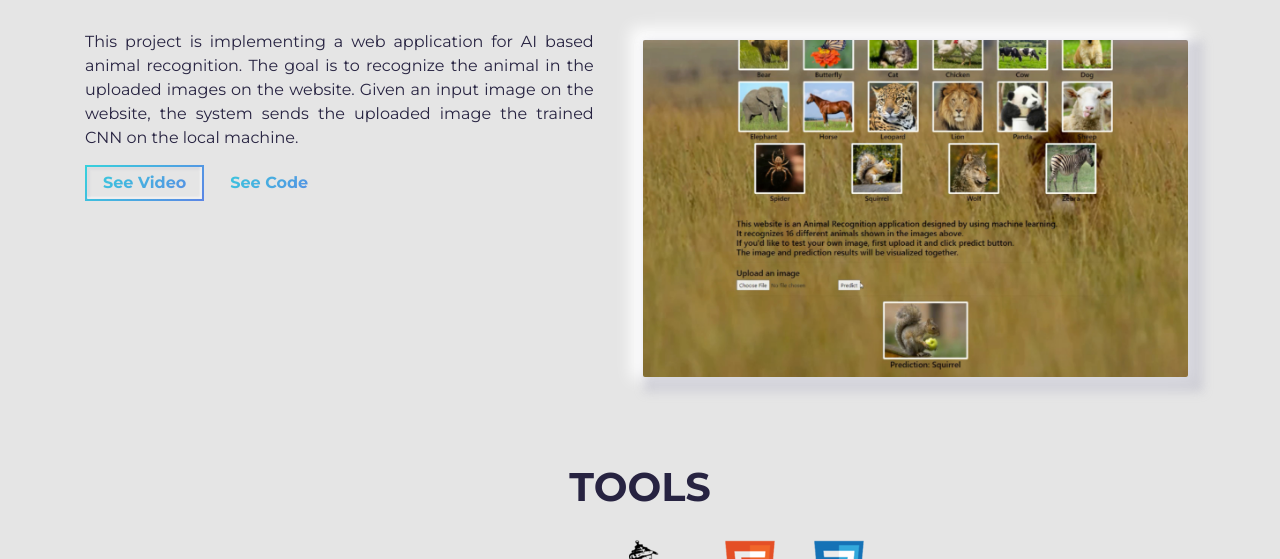
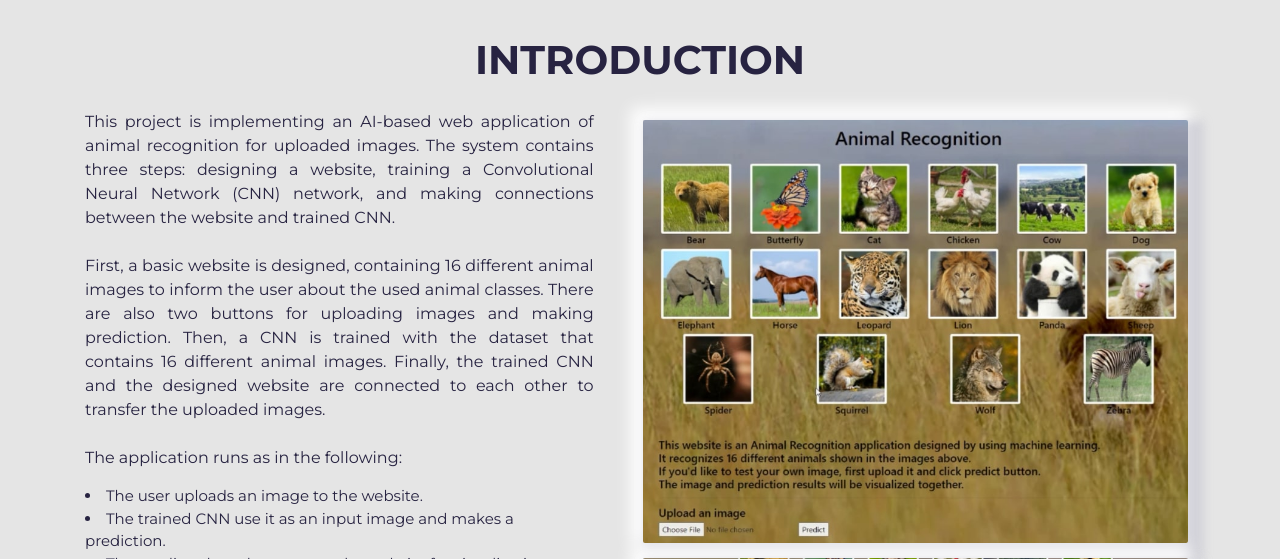
Before and after one commit to acseker/PersonalDevFolio, a plain HTML site: page projects/project2.html in a window 1280 px wide. Shown: the part 850-1409 px from the top of the page. Drawn offline with Linux system fonts and the light colour scheme; files whose address does not match are found by name.

Commit message:
updated projects contents

```diff
--- a/css/main.css
+++ b/css/main.css
@@ -1146,3 +1146,10 @@ section .row span {
     text-align: justify;
 }
 /* ---------------- TOOLS END ---------------- */
+
+
+ul.a {
+  list-style-type: disc;
+  list-style-position: inside;
+  text-align: left;
+  font-size: 1.5rem;
--- a/projects/project2.html
+++ b/projects/project2.html
@@ -135,14 +135,32 @@
     <section id="projects">
       <div class="container">
         <div class="project-wrapper">
-          <h2 class="section-title-project dark-blue-text"></h2>
+          <h2 class="section-title-project dark-blue-text">Introduction</h2>
 
           <article class="row">
             <div class="project-wrapper__text">
               <p class="project-wrapper__text-info">
-                This project is implementing a web application for AI based animal recognition.
-                The goal is to recognize the animal in the uploaded images on the website.
-                Given an input image on the website, the system sends the uploaded image the trained CNN on the local machine.
+                This project is implementing an AI-based web application of animal recognition
+                for uploaded images.
+                The system contains three steps: designing a website, training a Convolutional
+                Neural Network (CNN) network, and making connections between the website and
+                trained CNN.
+                <br><br>
+                First, a basic website is designed, containing 16 different animal images
+                to inform the user about the used animal classes.
+                There are also two buttons for uploading images and making prediction.
+                Then, a CNN is trained with the dataset that contains 16 different animal images.
+                Finally, the trained CNN and the designed website are connected to each other
+                to transfer the uploaded images.
+                <br><br>
+                The application runs as in the following:
+              <ul class="a">
+                  <li>The user uploads an image to the website.</li>
+                  <li>The trained CNN use it as an input image and makes a prediction.</li>
+                  <li>The predicted result returns to the website for visualization.</li>
+                </ul>
+
+              <br><br>
               </p>
 
               <div class="project-wrapper__text-btns">
@@ -153,17 +171,23 @@
                   class="cta-btn cta-btn--hero cta-btn--projects"
                 >See Video</a>
 
-                <a href="https://github.com/acseker/AnimalRecognitionWebsite.git"
+                <a
+                  href="https://github.com/acseker/AnimalRecognitionWebsite.git"
                   target="_blank"
                   class="cta-btn text-color-main"
-                  >See Code</a
-                >
+                >See Code</a>
               </div>
             </div>
 
             <div class="project-wrapper__image">
               <div class="thumbnail rounded">
-                <img src="../assets/p2_fig_2.jpg" class="img-fluid" alt="Project Image"/>
+                <img src="../assets/p2_fig_1.jpg" height="200" class="img-fluid" alt="Project Image"/>
+              </div>
+
+              <br>
+
+              <div class="thumbnail rounded">
+                <img src="../assets/p2_fig_2.jpg" height="200" class="img-fluid" alt="Project Image"/>
               </div>
             </div>
           </article>
```
Also changed, not shown: projects/project1.html (+1 -1 lines), projects/project3.html (+13 -7 lines), projects/project4.html (+14 -2 lines). Lines whose indentation alone changed are shown as unchanged.
